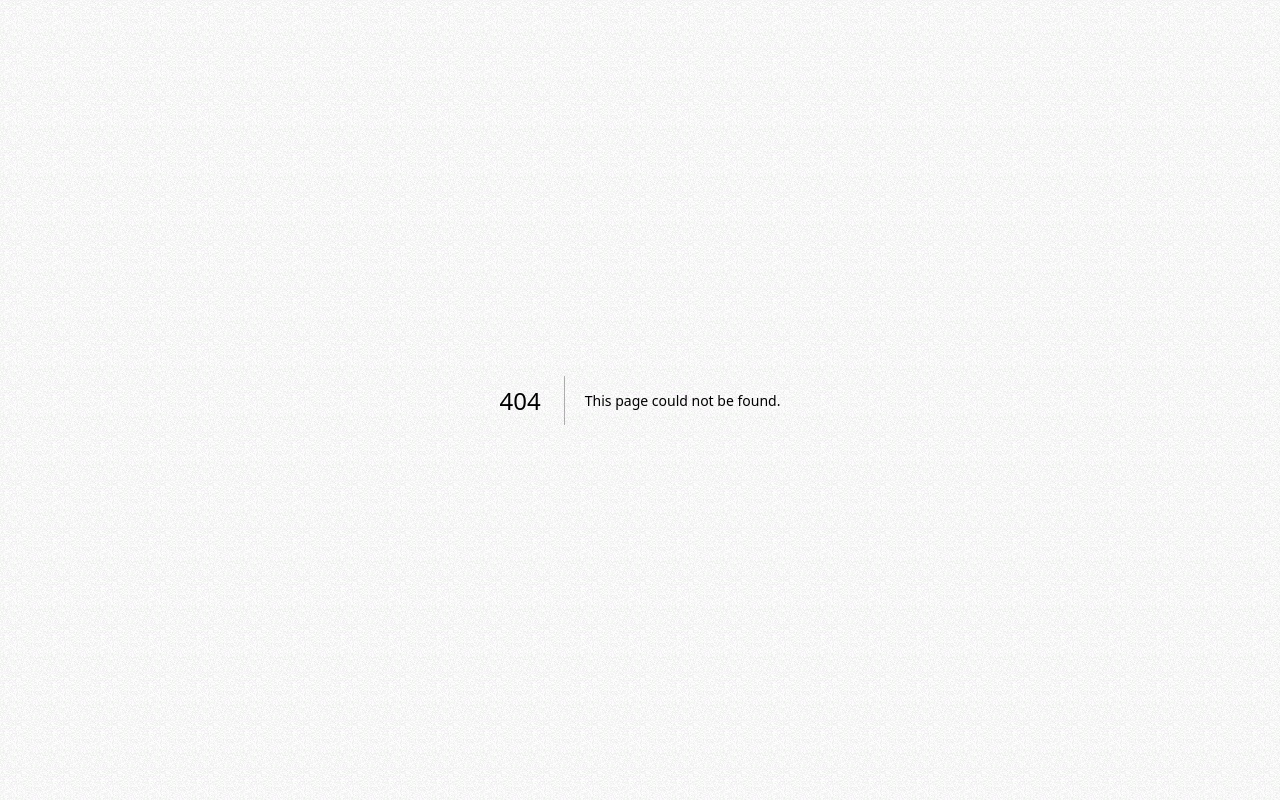
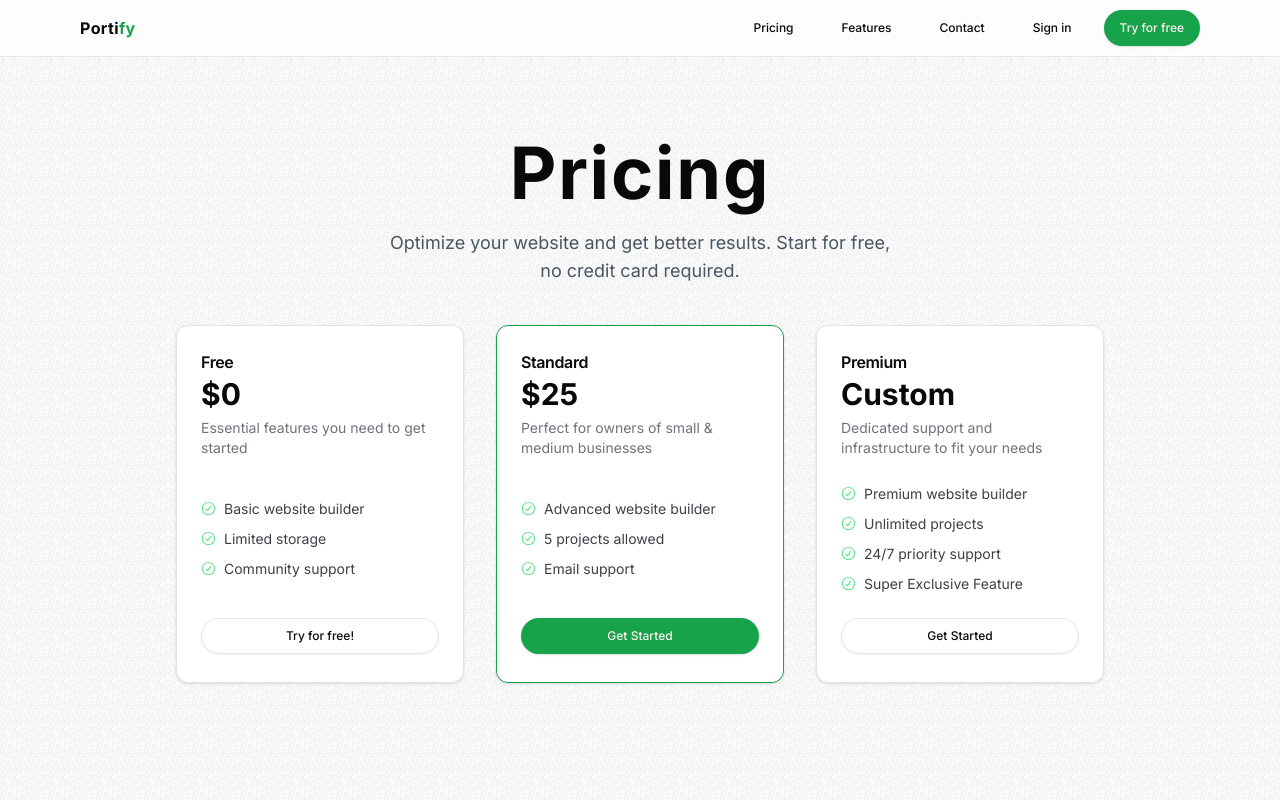
Before and after one commit to mahmudulmr19/portify, a Next.js app: page /pricing in a window 1280 px wide. Before the commit this address had no page. Shown: the top 800 px of the page. Built offline with nearby package versions, Linux system fonts and the light colour scheme; no server answers.

Commit message:
added pricing page

```diff
--- /dev/null
+++ b/src/app/(main)/pricing/page.tsx
@@ -0,0 +1,107 @@
+import React from "react";
+import { WidthWrapper } from "@/components";
+import {
+  Card,
+  CardHeader,
+  CardTitle,
+  CardDescription,
+  CardFooter,
+  CardContent,
+} from "@/components/ui/card";
+import { cn } from "@/lib/utils";
+import { Button } from "@/components/ui";
+import Link from "next/link";
+import { CheckCircledIcon } from "@radix-ui/react-icons";
+
+const plans = [
+  {
+    title: "Free",
+    price: 0,
+    description: "Essential features you need to get started",
+    features: ["Basic website builder", "Limited storage", "Community support"],
+    actionLabel: "Try for free!",
+  },
+  {
+    title: "Standard",
+    price: 25,
+    description: "Perfect for owners of small & medium businesses",
+    features: [
+      "Advanced website builder",
+      "5 projects allowed",
+      "Email support",
+    ],
+    actionLabel: "Get Started",
+    popular: true,
+  },
+  {
+    title: "Premium",
+    price: "Custom",
+    description: "Dedicated support and infrastructure to fit your needs",
+    features: [
+      "Premium website builder",
+      "Unlimited projects",
+      "24/7 priority support",
+      "Super Exclusive Feature",
+    ],
+    actionLabel: "Get Started",
+    exclusive: true,
+  },
+];
+
+export default function Page() {
+  return (
+    <main className="w-full h-full">
+      <WidthWrapper className="mt-20 mb-40">
+        <div className="mx-auto mb-10 sm:max-w-lg text-center">
+          <h1 className="font-bold text-6xl sm:text-7xl tracking-wide">
+            Pricing
+          </h1>
+          <p className="mt-5 text-gray-600 sm:text-lg">
+            Optimize your website and get better results. Start for free, no
+            credit card required.
+          </p>
+        </div>
+        <section className="flex flex-col sm:flex-row sm:flex-wrap justify-center gap-8 mt-8">
+          {plans.map((plan, index) => (
+            <Card
+              key={index}
+              className={cn(
+                "w-72 flex flex-col justify-between py-1 mx-auto sm:mx-0",
+                plan.popular && "border-primary"
+              )}
+            >
+              <CardHeader>
+                <CardTitle>{plan.title}</CardTitle>
+                <p className="text-3xl font-bold mb-2">
+                  {plan.price === "Custom" ? "Custom" : `$${plan.price}`}
+                </p>
+                <CardDescription>{plan.description}</CardDescription>
+              </CardHeader>
+              <CardContent className="flex flex-col gap-2">
+                {plan.features.map((feature: string) => (
+                  <CheckItem key={feature} text={feature} />
+                ))}
+              </CardContent>
+              <CardFooter>
+                <Button
+                  asChild
+                  variant={plan.popular ? "default" : "outline"}
+                  className="w-full"
+                >
+                  <Link href="/auth/sign-up">{plan.actionLabel}</Link>
+                </Button>
+              </CardFooter>
+            </Card>
+          ))}
+        </section>
+      </WidthWrapper>
+    </main>
+  );
+}
+
+const CheckItem = ({ text }: { text: string }) => (
+  <div className="flex gap-2">
+    <CheckCircledIcon fontSize={18} className="my-auto text-green-400" />
+    <p className="pt-0.5 text-zinc-700 dark:text-zinc-300 text-sm">{text}</p>
+  </div>
+);
```
